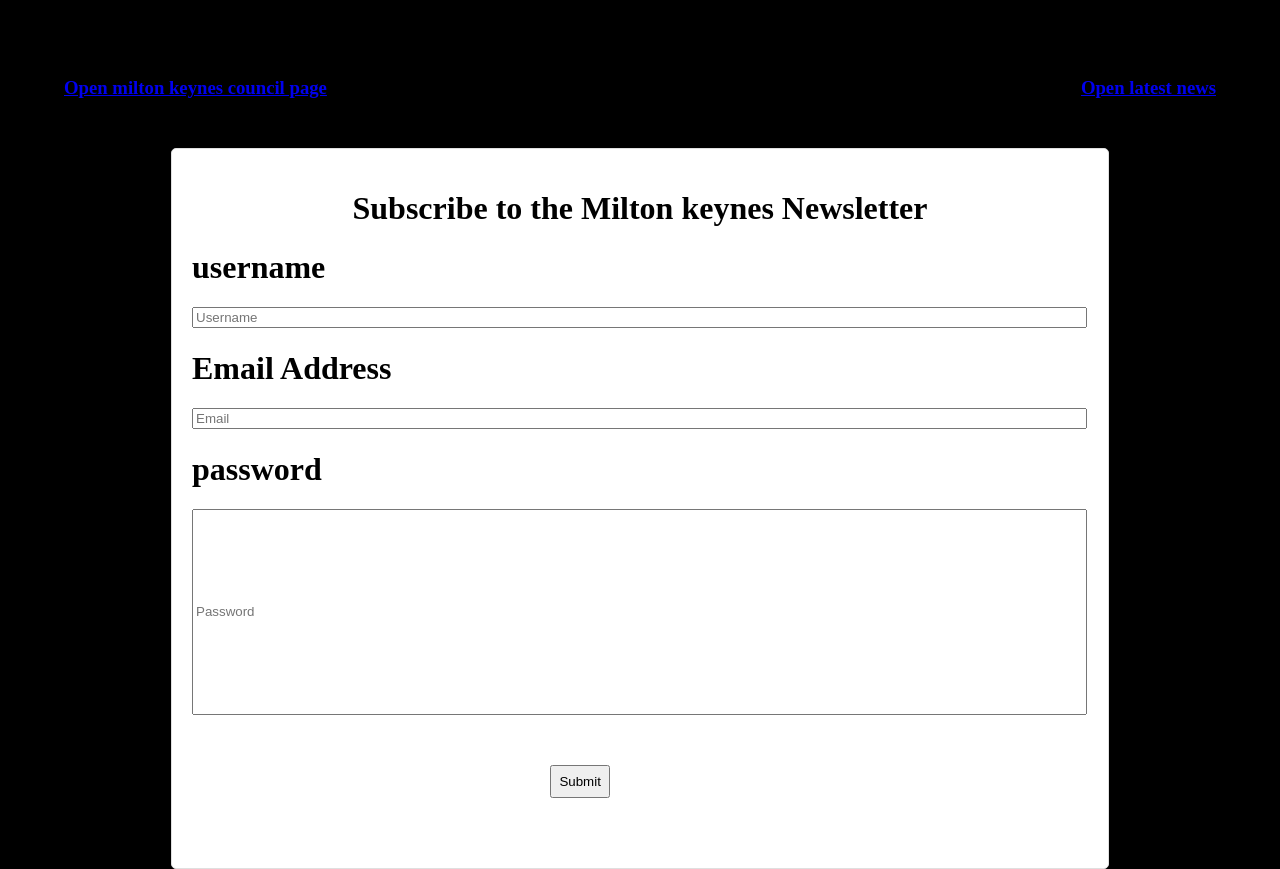
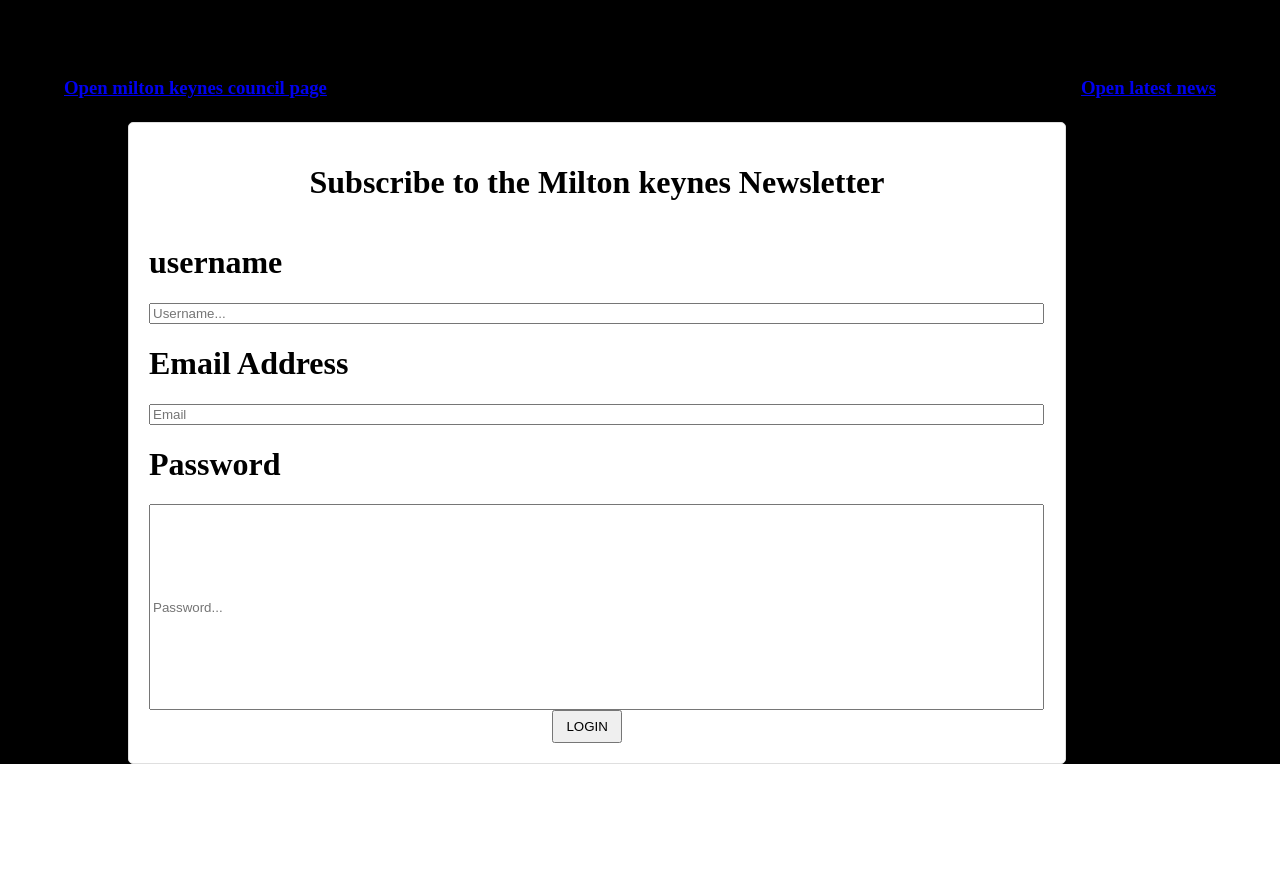
Before and after one commit to Folake54/webpage, a React (Create React App) app: page / in a window 1280 px wide. Shown: the part 700-1569 px from the top of the page. After the commit the page ends 1464 px from the top, so only its background shows below. Built offline with nearby package versions, Linux system fonts and the light colour scheme.

Commit message:
used context api for form

```diff
--- a/src/App.js
+++ b/src/App.js
@@ -2,14 +2,14 @@
 import { Route, Routes } from "react-router-dom";
 import "./App.css";
 import Home from "../src/pages/firstPage/Home";
-import FormMessage from "./pages/secondPage/FormMessage";
+// import FormMessage from "./pages/secondPage/FormMessage";
 
 function App() {
   return (
     <div className="App">
       <Routes>
         <Route path="/" exact element={<Home />} />
-        <Route path="/form-message" exact element={<FormMessage />} />
+        {/* <Route path="/form-message" exact element={<FormMessage />} /> */}
       </Routes>
     </div>
   );
--- /dev/null
+++ b/src/contexts/LoginContext.js
@@ -0,0 +1,3 @@
+import { createContext } from "react";
+
+export const LoginContext = createContext({});
--- a/src/pages/firstPage/Form.js
+++ b/src/pages/firstPage/Form.js
@@ -1,101 +1,54 @@
-import React from "react";
-import { useState } from "react";
+import React, { useState, useContext } from "react";
+import { LoginContext } from "../../contexts/LoginContext";
 import "../../styles/Form.css";
-import { useNavigate } from "react-router-dom";
 
 function Form() {
-  const navigate = useNavigate();
-  const initialValues = {};
-  const [formValues, setFormValues] = useState(initialValues);
-  const [formErrors, setFormErrors] = useState({});
-  const [isSubmit, setIsSubmit] = useState(false);
-
-  const handleChange = (e) => {
-    const { name, value } = e.target;
-    setFormValues({ ...formValues, [name]: value });
-  };
-
-  const handleSubmit = (e) => {
-    e.preventDefault();
-    setFormErrors(validate(formValues));
-    setIsSubmit(true);
-    navigate("/form-message", formValues, { state: { Form } });
-  };
-
-  const validate = (values) => {
-    const errors = {};
-    const regex = /^[^\s@]+@[^\s@]+\.[^\s@]{2,}$/i;
-    if (!values.username) {
-      errors.username = "Username is required!";
-    }
-    if (!values.email) {
-      errors.email = "Email is required!";
-    } else if (!regex.test(values.email)) {
-      errors.email = "This is not a valid email format!";
-    }
-    if (!values.password) {
-      errors.password = "Password is required";
-    } else if (values.password.length < 4) {
-      errors.password = "Password must be more than 4 characters";
-    } else if (values.password.length > 10) {
-      errors.password = "Password cannot exceed more than 10 characters";
-    }
-    return errors;
-  };
+  const { setUsername, setShowProfile } = useContext(LoginContext);
+  const { useEmail } = useState();
 
   return (
-    <div className="container">
-      {Object.keys(formErrors).length === 0 && isSubmit ? (
-        <div className="ui message success">Signed in successfully</div>
-      ) : (
-        <pre></pre>
-      )}
-
-      <form onSubmit={handleSubmit}>
+    <form className="container">
       <h1 className="login">Subscribe to the Milton keynes Newsletter</h1>
-        <div className="ui divider"></div>
-        <div className="ui form">
       <div className="formInputs">
         <h1 className="field">username</h1>
+
         <input
+          className="input-style"
           type="text"
-              className="input-style"
-              name="username"
-              placeholder="Username"
-              value={formValues.username}
-              onChange={handleChange}
+          placeholder="Username..."
+          onChange={(e) => setUsername(e.target.value)}
         />
       </div>
-          <p>{formErrors.username}</p>
       <div className="formInputs">
         <h1 className="field">Email Address</h1>
         <input
+          className="input-style"
           type="text"
-              name="email"
-              className="input-style"
           placeholder="Email"
-              value={formValues.email}
-              onChange={handleChange}
+          onChange={(event) => {
+            useEmail(event.target.value);
+          }}
         />
       </div>
-          {formErrors.email && <p>{formErrors.email}</p>}
-
       <div className="formInputs">
-            <h1 className="field">password</h1>
+        <h1 className="field">Password</h1>
         <input
-              type="password"
           className="lastInput"
-              name="password"
-              placeholder="Password"
-              value={formValues.password}
-              onChange={handleChange}
+          type="text"
+          placeholder="Password..."
+          onChange={() => {
+            setShowProfile(true);
+          }}
         />
       </div>
-          <p>{formErrors.password}</p>
-          <button className="buttonBlue">Submit</button>
-        </div>
+      <button
+        className="buttonBlue"
+        onClick={() => {
+          setShowProfile(true);
+        }}>
+        LOGIN
+      </button>
     </form>
-    </div>
   );
 }
 
--- a/src/pages/secondPage/FormMessage.js
+++ b/src/pages/secondPage/FormMessage.js
@@ -1,15 +1,15 @@
-import React from "react";
 import "../../styles/Form.css";
+import React, { useContext } from "react";
+import { LoginContext } from "../../contexts/LoginContext";
 
-const FormMessage = () => {
+function FormMessage() {
+  const { username } = useContext(LoginContext);
   return (
-    <div>
-      <div className="pageTwo">
-        <h1>Welcome to milton keynes</h1>
-      </div>
-      <div> </div>
+    <div className="pageTwo">
+      <h1> Username</h1>
+      <h2>name:{username}</h2>
     </div>
   );
-};
+}
 
 export default FormMessage;
--- a/src/styles/Form.css
+++ b/src/styles/Form.css
@@ -1,21 +1,13 @@
 .container {
   display: flex;
   flex-direction: column;
-  justify-content: center;
-  align-items: center;
-}
-.container > form {
   width: 70%;
   border: 1px solid #dfdfdf;
   padding: 20px;
   border: 1px solid #dfdfdf;
-  padding: 20px;
+  margin-left: 10%;
   border-radius: 5px;
   background: #fff;
-}
-
-.formInputs {
-  border-width: 50px;
 }
 
 .input-style {
@@ -30,12 +22,11 @@
 
 .buttonBlue {
   display: flex;
-  flex: 1;
   justify-content: center;
   align-items: center;
-  margin: 50px;
-  margin-left: 40%;
   padding: 7px;
+  margin-left: 45%;
+  width: 70px;
 }
 
 .formInputs .field {
```
Also changed, not shown: src/components/Login.js (added, +149 -0 lines), src/components/Profile.js (added, +19 -0 lines). Lines whose indentation alone changed are shown as unchanged.
